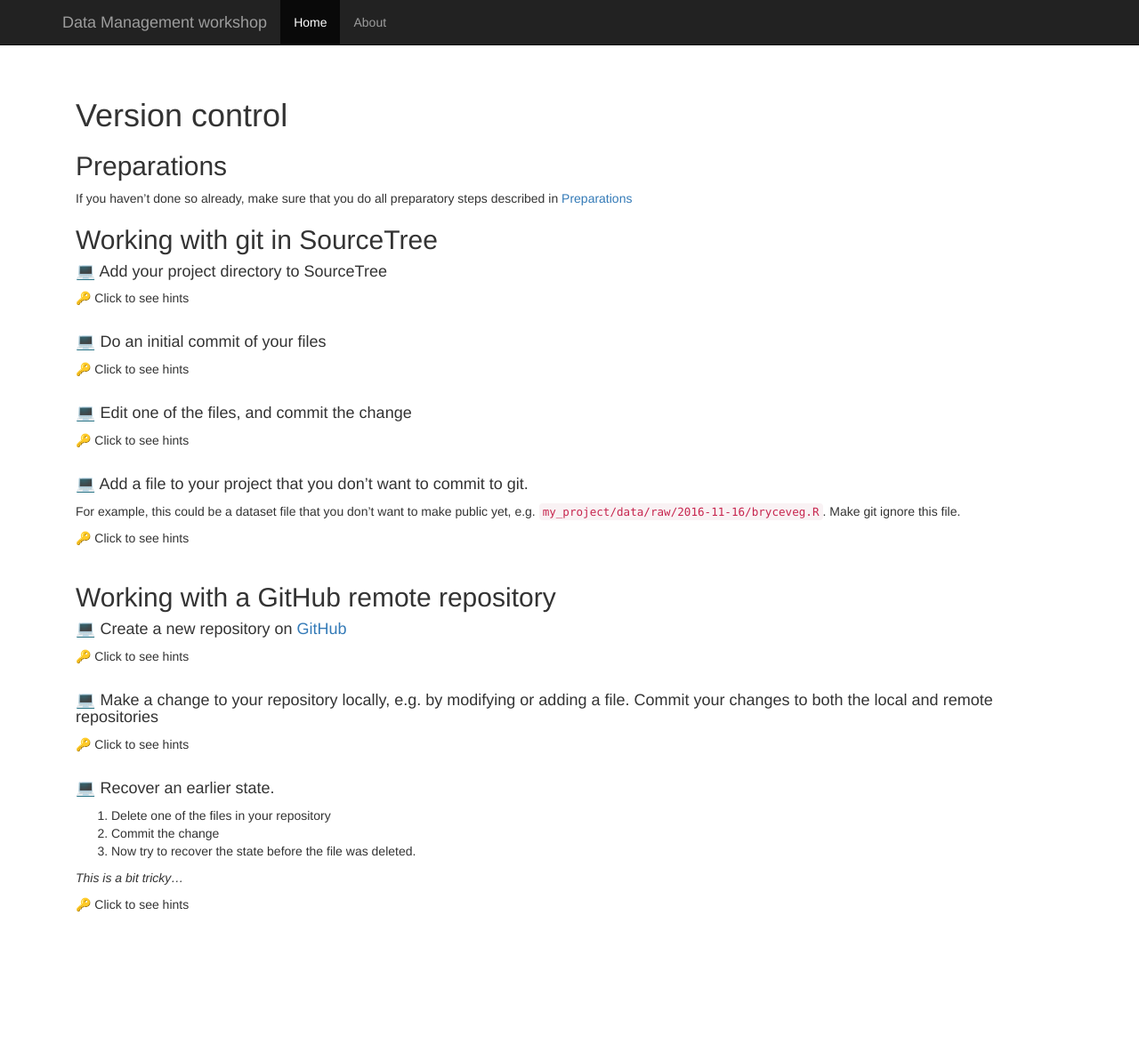
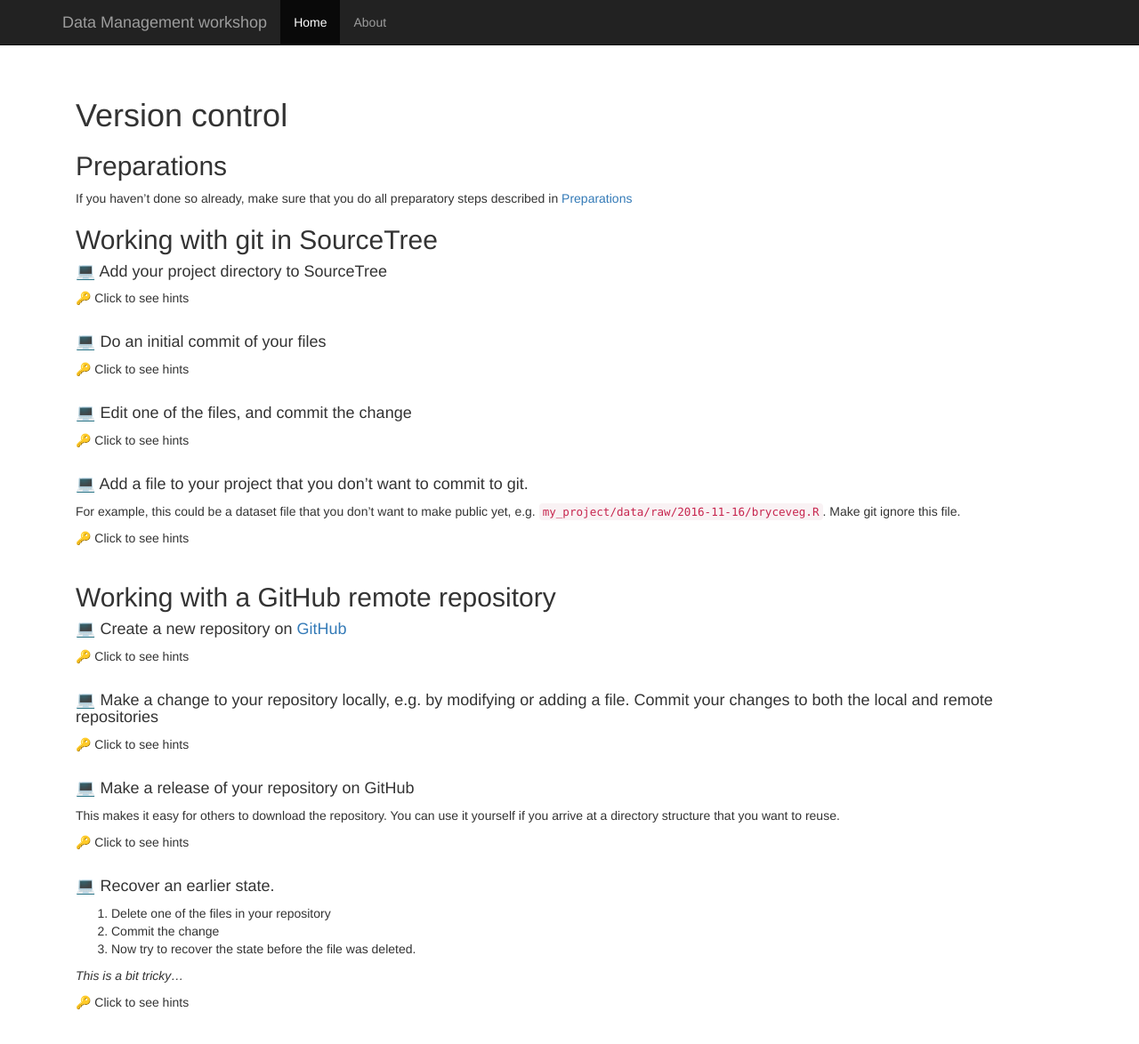
Before and after one commit to nicjar/DM_WS, a Jekyll site: the page built from exercises/2-git.md, in a window 1280 px wide and 1207 px high. Shown: the top 1174 px of the window at 89% size. Built offline with Jekyll 4.4.1, drawn with Linux system fonts in a browser that asks for light colours; nearby versions of some CDN libraries; emoji names are drawn with the system emoji font.

Commit message:
Added a “Release” GitHub exercise

```diff
--- a/exercises/2-git.md
+++ b/exercises/2-git.md
@@ -98,6 +98,19 @@ For example, this could be a dataset file that you don't want to make public yet
 </details>
 <br />
 
+#### :computer: Make a release of your repository on GitHub
+This makes it easy for others to download the repository. You can use it yourself if you arrive at a directory structure that you want to reuse.
+
+<details markdown="1">
+<summary>:key: Click to see hints</summary>
+* Go to your repository on GitHub
+* Click where it says _0 releases_
+* Click _Create a new release_
+* Tag the release, e.g. `v0.1`, give it a title, and maybe a description
+* Click _Publish release_
+</details>
+<br />
+
 #### :computer: Recover an earlier state.
 1. Delete one of the files in your repository
 2. Commit the change
```
